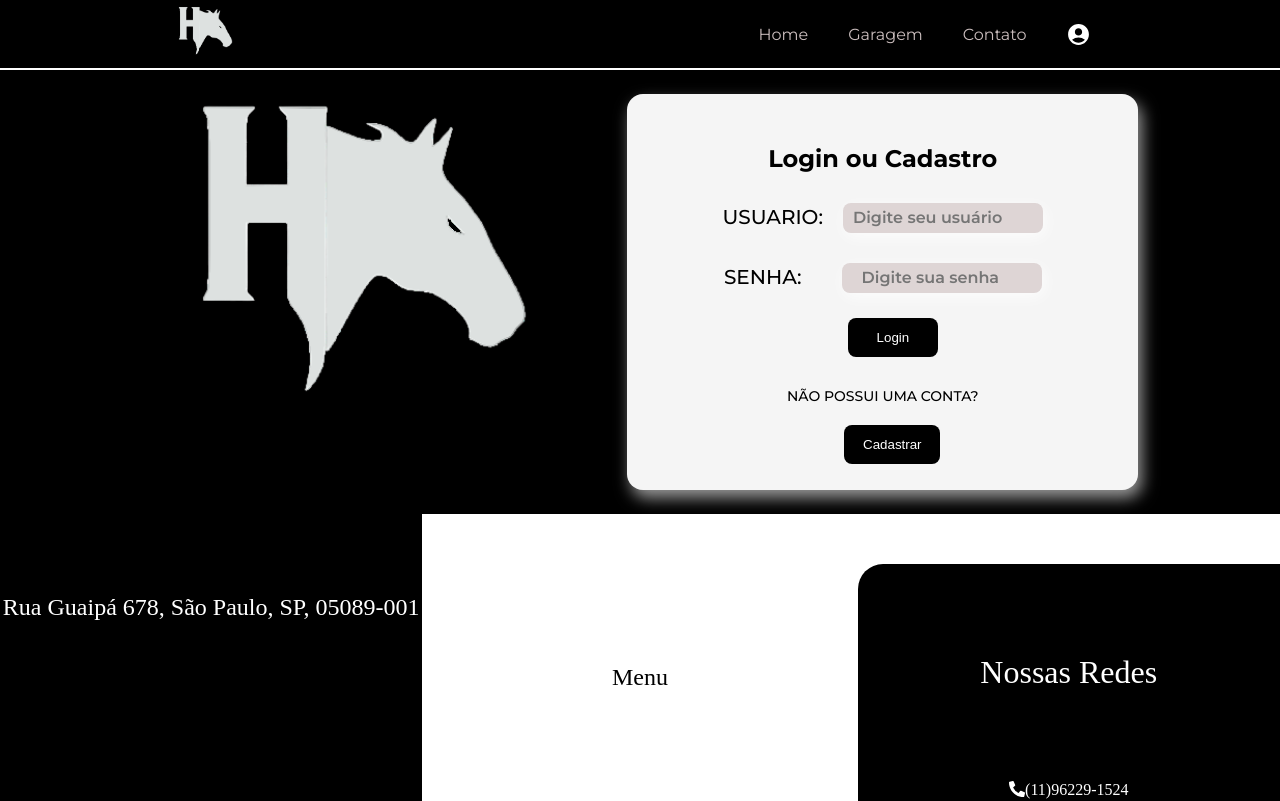
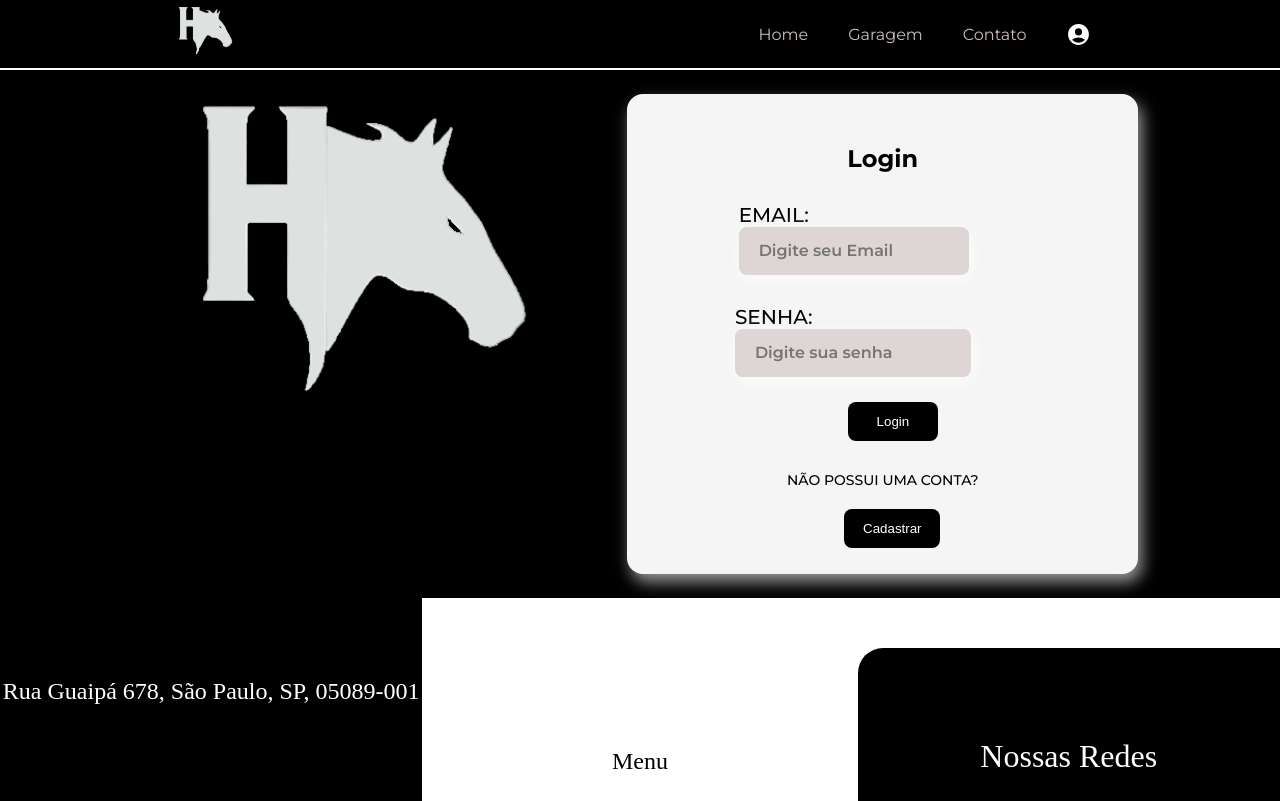
Before and after one commit to lucasma1a/HoistenerTCC, a React (Vite) app: page /login in a window 1280 px wide. Shown: the top 801 px of the page. Built offline with nearby package versions, Linux system fonts and the light colour scheme; no server answers.

Commit message:
Adicionado métodos de login, context API session storage

```diff
--- a/src/routes/Login/Login.jsx
+++ b/src/routes/Login/Login.jsx
@@ -1,20 +1,74 @@
-import { useEffect, useState } from "react";
-import { Link } from "react-router-dom";
+import { useContext, useEffect, useState } from "react";
+import { Link, useNavigate } from "react-router-dom";
 import Logo from "../../assets/hoistener-logo1.png";
+import AppContext from "../../context/AppContext";
 import "../../css/style.css";
 import style from "./Login.module.css";
 
 export default function Login() {
 
-  const [usersCadastrados, setUsersCadastrados] = useState([])
+  const navigate = useNavigate()
+  const [users, setUsers] = useState('')
+  const {userLogado, setUserLogado} = useContext(AppContext)
+
+  const [login, setLogin] = useState({
+    email: '',
+    password: ''
+  })
 
   useEffect(() => {
     fetch('http://localhost:4000/users')
     .then(response => response.json())
-    .then(data => setUsersCadastrados(data))
+    .then(data => setUsers(data))
   }, [])
 
-  console.log(usersCadastrados)
+  const handleChange = (e) => {
+    setLogin({...login, [e.target.name]: e.target.value})
+  }
+
+  const handleSubmit = async (e) => {
+    e.preventDefault();
+
+    const logado = users.find(user => user.email === login.email)
+
+    if(!logado){
+      alert('Usuário não encontrado')
+      return
+    }
+
+    setUserLogado(logado)
+    console.log('usuário encontrado: ', logado)
+    console.log('Cidade n vem hj: ', userLogado)
+
+    fetch(
+      'http://localhost:4000/login',
+      {
+        method: 'POST',
+        headers: {
+          'Content-Type': 'application/json'
+        },
+        body: JSON.stringify(login)
+      }
+    ).then(async (response) => {
+      if (response.status === 200) {
+        return response.json();
+      } else {
+        return response.json().then((data) => {
+          throw new Error(data.message);
+        });
+      }
+    })
+    .then((data) => {
+      sessionStorage.setItem('user', data._id);
+      console.log(data);
+      navigate('/');
+    })
+    .catch((e) => {
+      console.log(e);
+      alert(e
+      );
+    });
+  };
 
   return (
     <section className="login">
@@ -22,26 +76,35 @@ export default function Login() {
         <div className={style.loginFormImg}>
           <img src={Logo} alt="imagem" />
         </div>
-        <form className={style.loginFormForm}>
-          <h1>Login ou Cadastro</h1>
+        <form
+        className={style.loginFormForm}
+        onSubmit={handleSubmit}
+        >
+          <h1>Login</h1>
           <p>
-            Usuario:
+            Email:
             <input
-              type="text"
-              id="user"
-              placeholder="Digite seu usuário"
+              type="email"
+              id="email"
+              name="email"
+              placeholder="Digite seu Email"
               required
               className={style.input}
+              value={login.email}
+              onChange={handleChange}
             />
           </p>
           <p>
             Senha:
             <input
               type="password"
-              id="senha"
+              id="password"
+              name="password"
               placeholder="Digite sua senha"
               required
               className={style.input}
+              value={login.password}
+              onChange={handleChange}
             />
           </p>
 
--- a/src/routes/Login/Login.module.css
+++ b/src/routes/Login/Login.module.css
@@ -43,7 +43,7 @@
     border: none;
     border-radius: 8px;
     background-color: rgb(222, 213, 213);
-    transition: 200ms ease-in-out;
+    transition: 120ms ease-in-out;
     box-shadow: 2px 4px 16px rgba(255,255,255,0.8);
 }
 
```
